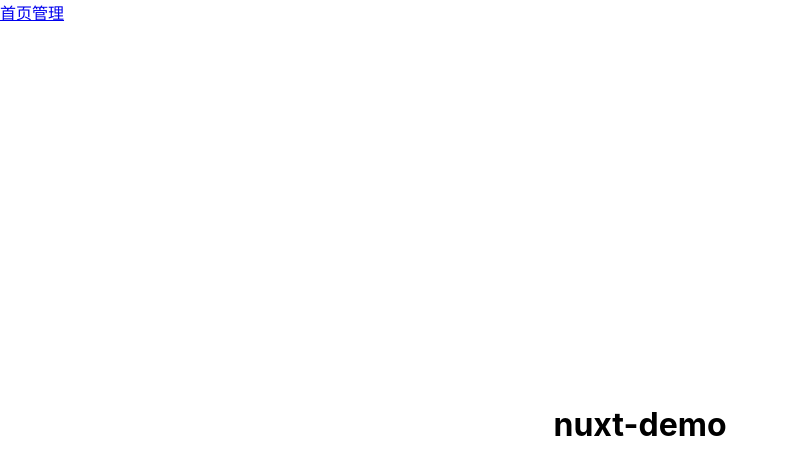
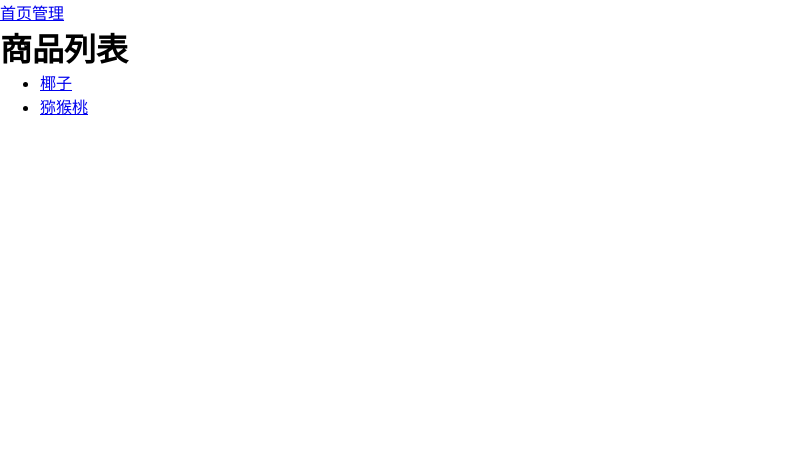
Before and after one commit to willwan92/nuxt-demo, a Nuxt app: page / in a window 1280 px wide. Shown: the top 474 px of the page, without its empty margins (0-787 px from the left). Built offline with nearby package versions, Linux system fonts and the light colour scheme.

Commit message:
导航组件传参

```diff
--- /dev/null
+++ b/pages/detail/_id.vue
@@ -0,0 +1,13 @@
+<template>
+  <div>商品详情：{{ $route.params.id }}</div>
+</template>
+
+<script>
+export default {
+
+}
+</script>
+
+<style>
+
+</style>
--- a/pages/index.vue
+++ b/pages/index.vue
@@ -2,23 +2,38 @@
   <div class="container">
     <div>
       <h1 class="title">
-        nuxt-demo
+        商品列表
       </h1>
+      <ul>
+        <li v-for="item in goods" :key="item.id">
+          <nuxt-link :to="`/detail/${item.id}`">{{ item.name }}</nuxt-link>
+        </li>
+      </ul>
     </div>
   </div>
 </template>
 
 <script>
-export default {}
+export default {
+  data() {
+    return {
+      goods: [
+        {
+          id: 1,
+          name: '椰子'
+        },
+        {
+          id: 2,
+          name: '猕猴桃'
+        }
+      ]
+    }
+  }
+}
 </script>
 
 <style>
 .container {
-  margin: 0 auto;
   min-height: 100vh;
-  display: flex;
-  justify-content: center;
-  align-items: center;
-  text-align: center;
 }
 </style>
```
